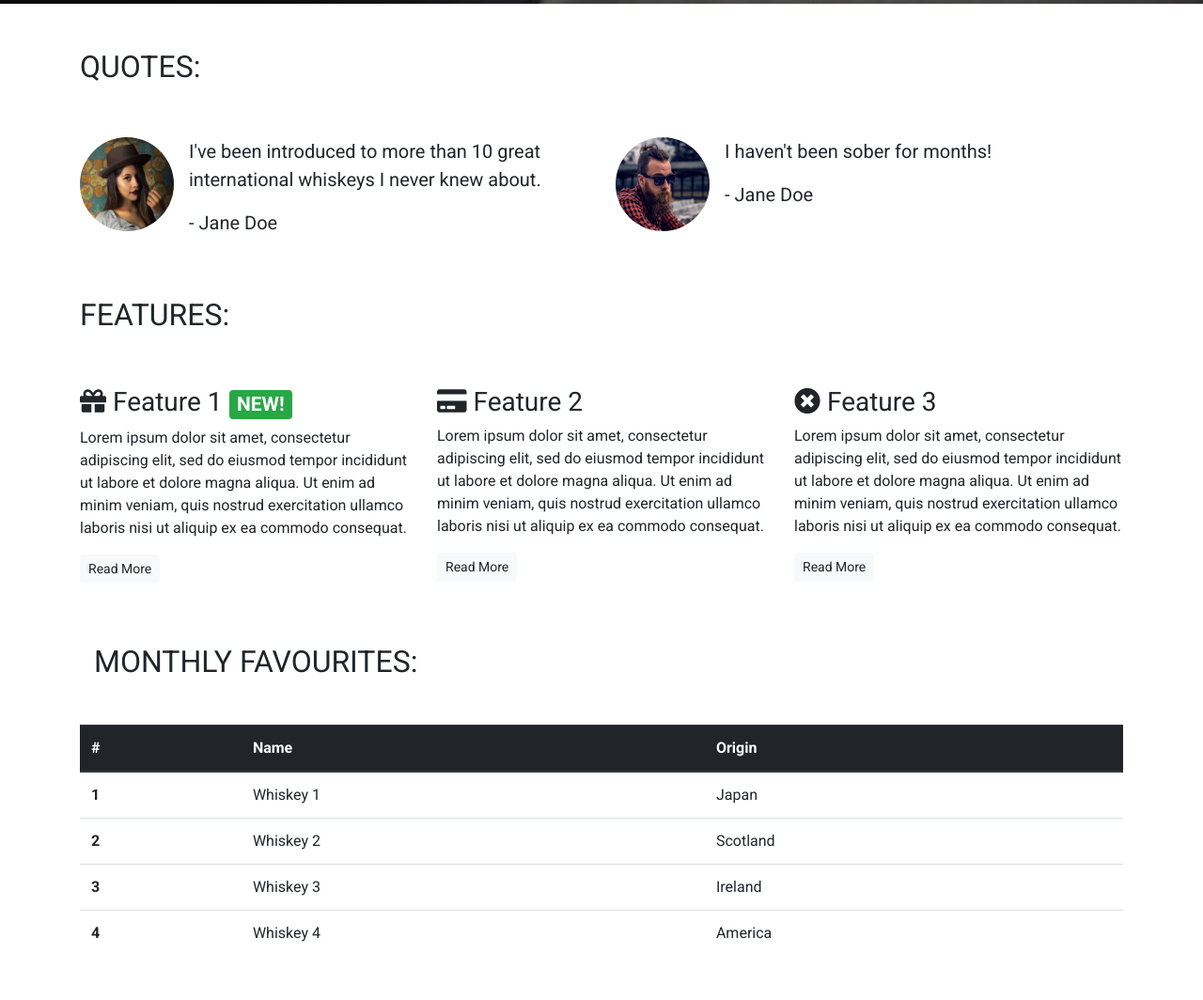
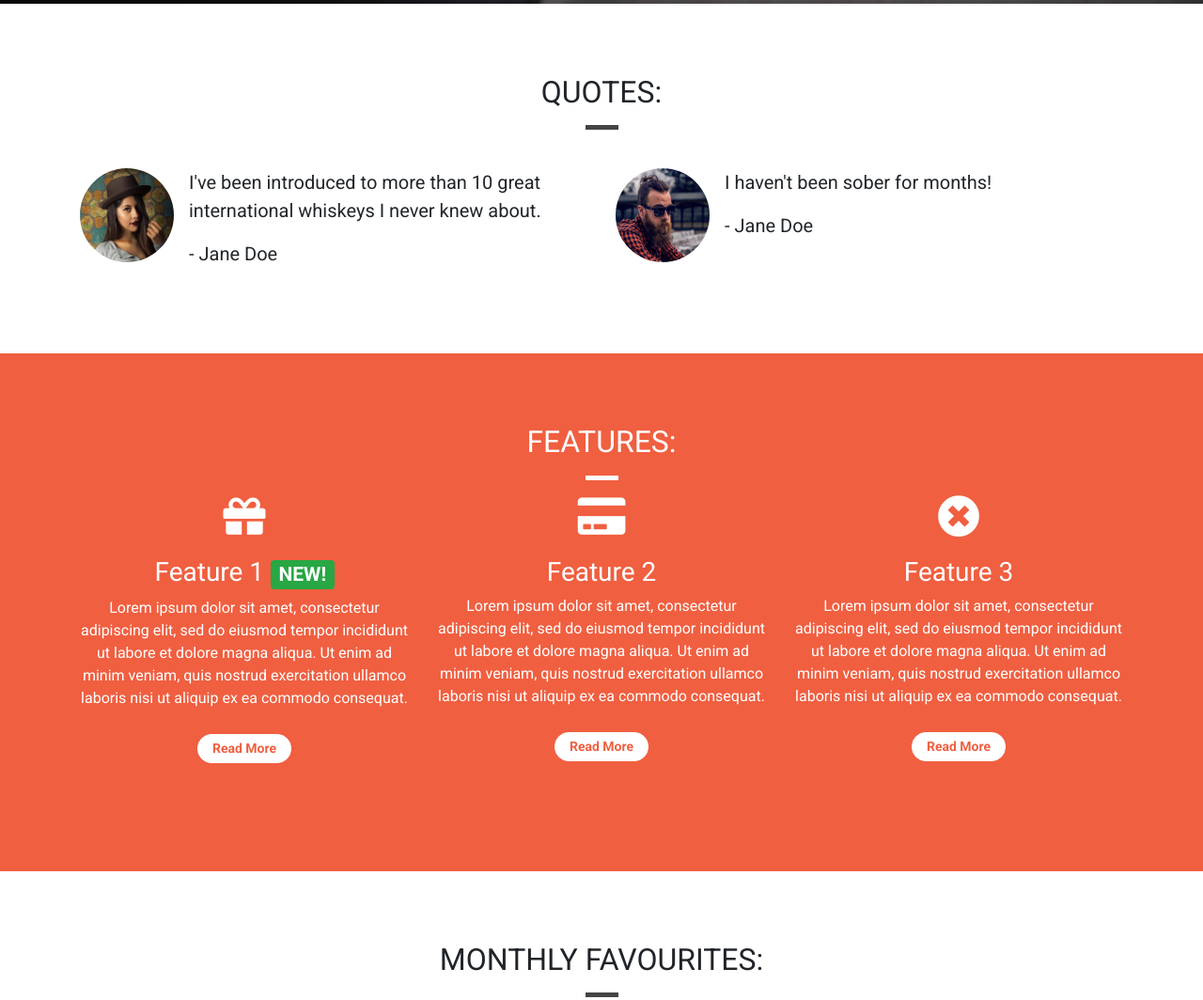
Before and after one commit to JordanCH05/whiskey-drop-bootstrap4, a plain HTML site: page index.html in a window 1280 px wide. Shown: the part 796-1860 px from the top of the page at 94% size. Before the commit the page ends 1829 px from the top, so only its background shows below. Drawn offline with nearby package versions, Linux system fonts and the light colour scheme.

Commit message:
Style Features

```diff
--- a/css/style.css
+++ b/css/style.css
@@ -1,5 +1,12 @@
 body {
     font-family: 'Roboto', sans-serif;
+}
+
+.container-wrapper {}
+
+.container-wrapper--red {
+    background-color: #f05f40;
+    color: white;
 }
 
 .alert-container .col-12 {
@@ -44,20 +51,48 @@ body {
 
 .features-container {}
 
+/* Page Headers */
+
+.page-header {
+    margin-bottom: 0;
+    border-bottom: 0;
+    text-align: center;
+}
+
+.page-header h2 {
+    margin-top: 0;
+}
+
+.quotes .page-header {
+    margin-bottom: 25px;
+}
+
 /* Block Dividers */
 
 .block-divider {
     width: 75px;
     height: 5px;
     border: 0;
+    background-color: #444;
 }
 
 .block-divider--orange {
     background-color: #f05f40;
 }
 
+.block-divider--white {
+    background-color: white;
+}
+
 .block-divider--short {
     width: 35px;
+}
+
+/* Content containers */
+
+.content-container {
+    padding-top: 75px;
+    padding-bottom: 75px;
 }
 
 /* Navbar */
@@ -134,3 +169,24 @@ body {
     background-color: #df4929;
     border-color: #df4929;
 }
+
+.feature {
+    text-align: center;
+    margin-bottom: 40px;
+}
+
+.feature i {
+    margin-bottom: 20px;
+    font-size: 45px;
+    line-height: 45px;
+}
+
+.feature .btn {
+    background-color: white;
+    border-color: white;
+    border-radius: 15px;
+    min-width: 100px;
+    font-weight: bold;
+    margin-top: 10px;
+    color: #f05f40;
+}
--- a/index.html
+++ b/index.html
@@ -90,11 +90,13 @@
 
 
   <!-- Quotes -->
-  <div class="container quotes-container">
+  <div class="container-wrapper">
+    <div class="container quotes-container content-container">
       <section class="quotes">
         <div class="row">
-        <div class="col-12 my-5">
+          <div class="col-12 page-header">
             <h2 class="text-uppercase">Quotes:</h2>
+            <hr class="block-divider block-divider--short">
           </div>
         </div>
         <div class="row">
@@ -125,55 +127,63 @@
             </div>
           </div>
       </section>
+    </div>
+  </div>
   <!-- /.quotes -->
-  </div>
 
   <!-- Features -->
-  <div class="features-container container">
+  <div class="container-wrapper container-wrapper--red">
+    <div class="features-container container content-container">
       <section class="features">
         <div class="row">
-        <div class="col-12 my-5">
+          <div class="col-12 page-header">
             <h2 class="text-uppercase">Features:</h2>
+            <hr class="block-divider block-divider--short block-divider--white">
           </div>
         </div>
         <div class="row">
           <div class="col-12 col-md-6 col-lg-4">
             <div class="feature">
-            <h3><i class="fas fa-gift d-none d-sm-inline"></i> Feature 1 <span class="badge badge-success">NEW!</span>
+              <h3><i class="fas fa-gift d-none d-sm-block"></i> Feature 1 <span class="badge badge-success">NEW!</span>
               </h3>
               <p>Lorem ipsum dolor sit amet, consectetur adipiscing elit, sed do eiusmod tempor incididunt ut labore et
-              dolore magna aliqua. Ut enim ad minim veniam, quis nostrud exercitation ullamco laboris nisi ut aliquip ex
+                dolore magna aliqua. Ut enim ad minim veniam, quis nostrud exercitation ullamco laboris nisi ut aliquip
+                ex
                 ea commodo consequat.</p>
               <p><a class="btn btn-sm btn-light" href="">Read More</a></p>
             </div>
           </div>
           <div class="col-12 col-md-6 col-lg-4">
             <div class="feature">
-            <h3><i class="fas fa-credit-card d-none d-sm-inline"></i> Feature 2</h3>
+              <h3><i class="fas fa-credit-card d-none d-sm-block"></i> Feature 2</h3>
               <p>Lorem ipsum dolor sit amet, consectetur adipiscing elit, sed do eiusmod tempor incididunt ut labore et
-              dolore magna aliqua. Ut enim ad minim veniam, quis nostrud exercitation ullamco laboris nisi ut aliquip ex
+                dolore magna aliqua. Ut enim ad minim veniam, quis nostrud exercitation ullamco laboris nisi ut aliquip
+                ex
                 ea commodo consequat.</p>
               <p><a class="btn btn-sm btn-light" href="">Read More</a></p>
             </div>
           </div>
           <div class="col-12 d-md-none d-lg-block col-lg-4">
             <div class="feature">
-            <h3><i class="fas fa-times-circle d-none d-sm-inline"></i> Feature 3</h3>
+              <h3><i class="fas fa-times-circle d-none d-sm-block"></i> Feature 3</h3>
               <p>Lorem ipsum dolor sit amet, consectetur adipiscing elit, sed do eiusmod tempor incididunt ut labore et
-              dolore magna aliqua. Ut enim ad minim veniam, quis nostrud exercitation ullamco laboris nisi ut aliquip ex
+                dolore magna aliqua. Ut enim ad minim veniam, quis nostrud exercitation ullamco laboris nisi ut aliquip
+                ex
                 ea commodo consequat.</p>
               <p><a class="btn btn-sm btn-light" href="">Read More</a></p>
             </div>
           </div>
         </div>
       </section>
+    </div>
+  </div>
   <!-- /.features -->
-  </div>
 
   <!-- Monthly Favourites -->
-  <section class="container">
-    <div class="col-12 my-5">
+  <section class="container content-container">
+    <div class="col-12 page-header">
       <h2 class="text-uppercase">Monthly Favourites:</h2>
+      <hr class="block-divider block-divider--short">
     </div>
     <div>
       <table class="table">
```
Lines whose indentation alone changed are shown as unchanged.
